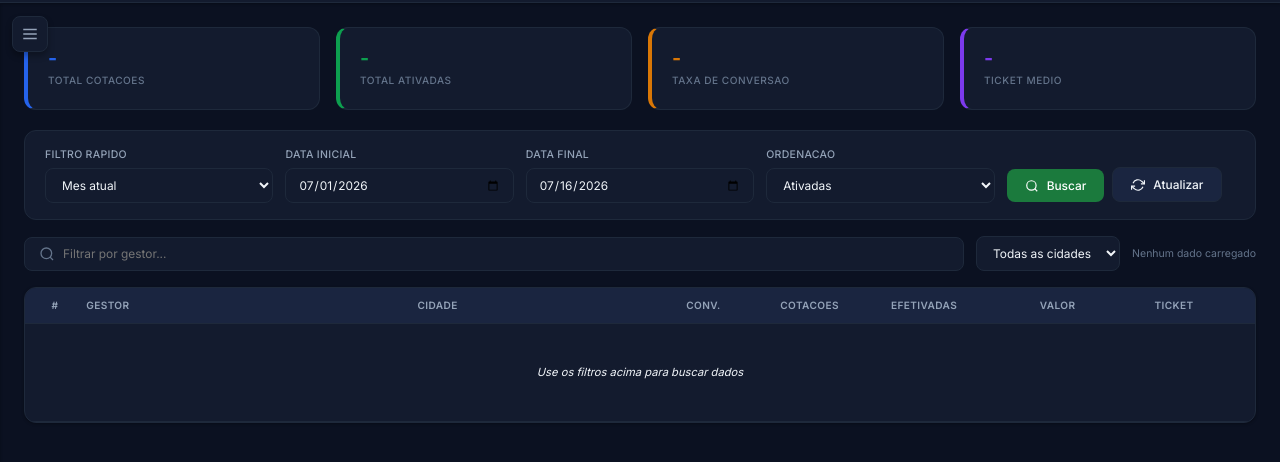
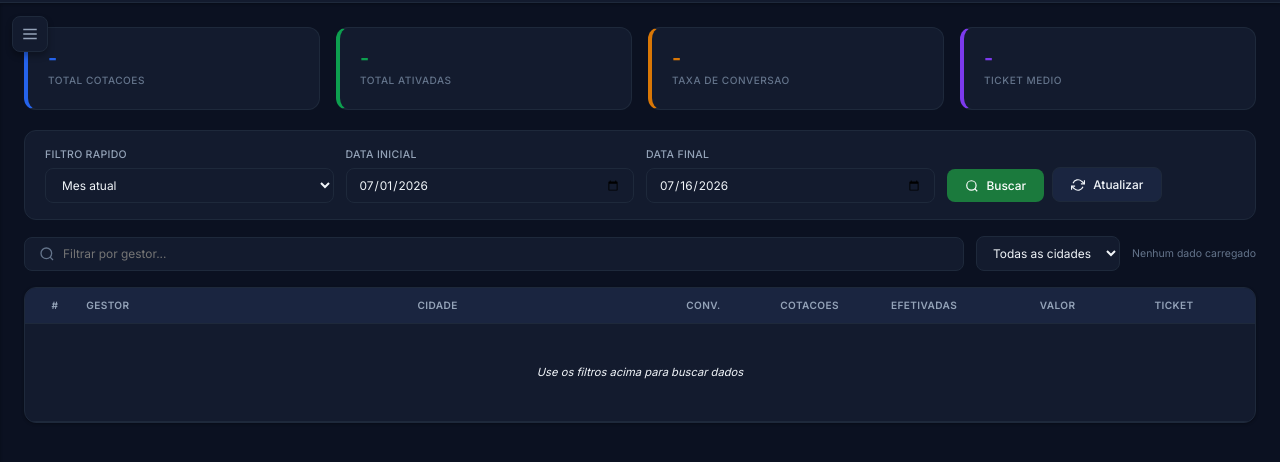
Before and after one commit to alesancod2/Aurora-AVP, a plain HTML site: page relatorios.html in a window 1280 px wide. Shown: the part 58-520 px from the top of the page. Drawn offline with Linux system fonts and the light colour scheme.

Commit message:
ui: remover filtro Ordenacao (fixo como Ativadas, ordenacao via click no header)

```diff
--- a/assets/js/relatorios.js
+++ b/assets/js/relatorios.js
@@ -661,7 +661,7 @@ async function buscarDados(forceRefresh) {
     tipo_data: '2',
     data_inicial: document.getElementById('fDataInicial').value,
     data_final: document.getElementById('fDataFinal').value,
-    ordenar: document.getElementById('fOrdenar').value,
+    ordenar: '3',
     campo_order: 'Quantidade',
     centro_custo: '',
     retornar_lider: 'NAO'
--- a/relatorios.html
+++ b/relatorios.html
@@ -139,17 +139,6 @@
         <div class="filter-group">
           <label>Data Final</label>
           <input type="date" id="fDataFinal" onchange="document.getElementById('fPeriodoPreset').value=''">
-        </div>
-        <div class="filter-group">
-          <label>Ordenacao</label>
-          <select id="fOrdenar">
-            <option value="3">Ativadas</option>
-            <option value="1">Cotacao</option>
-            <option value="2">Cadastros</option>
-            <option value="4">Canceladas</option>
-            <option value="5">Suspensas</option>
-            <option value="7">Primeiro Boleto Pago</option>
-          </select>
         </div>
         <div class="filter-group filter-actions-inline">
           <button class="btn btn-primary" id="btnBuscar" onclick="buscarDados()">
```
